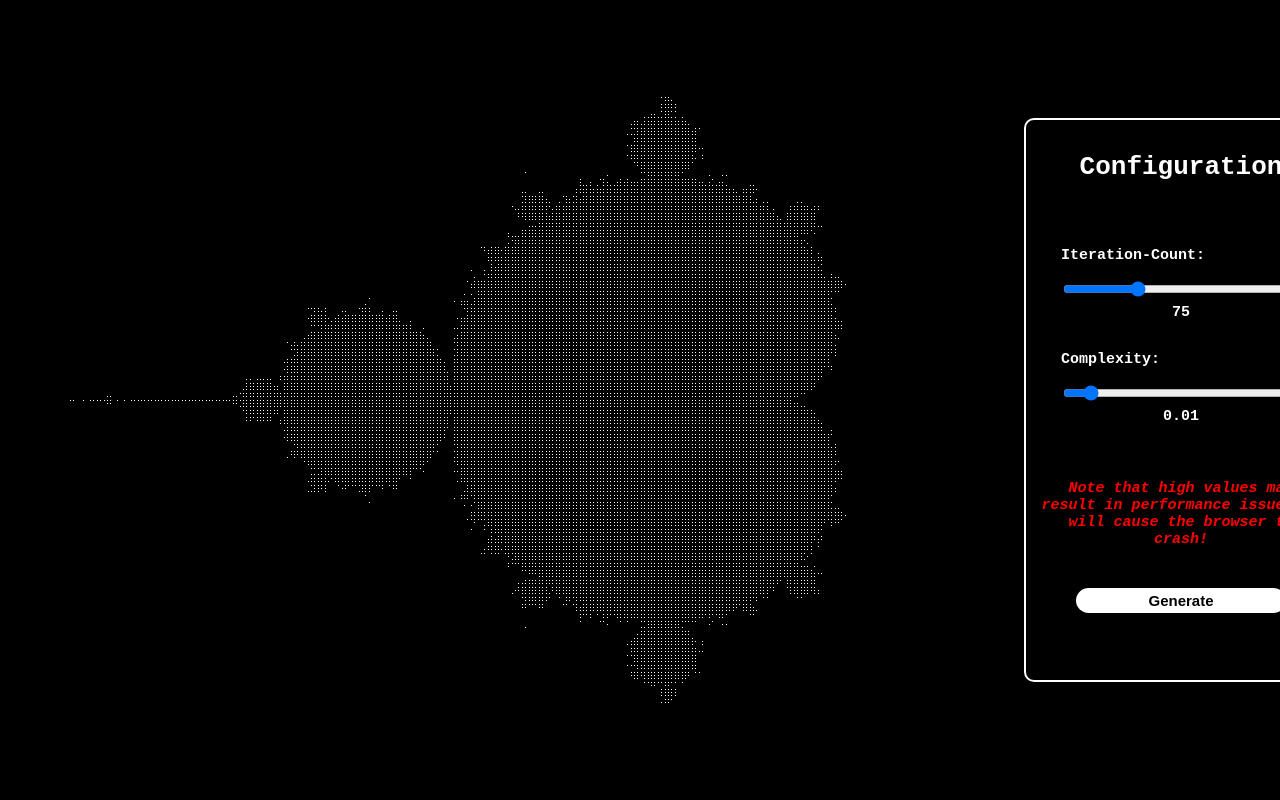
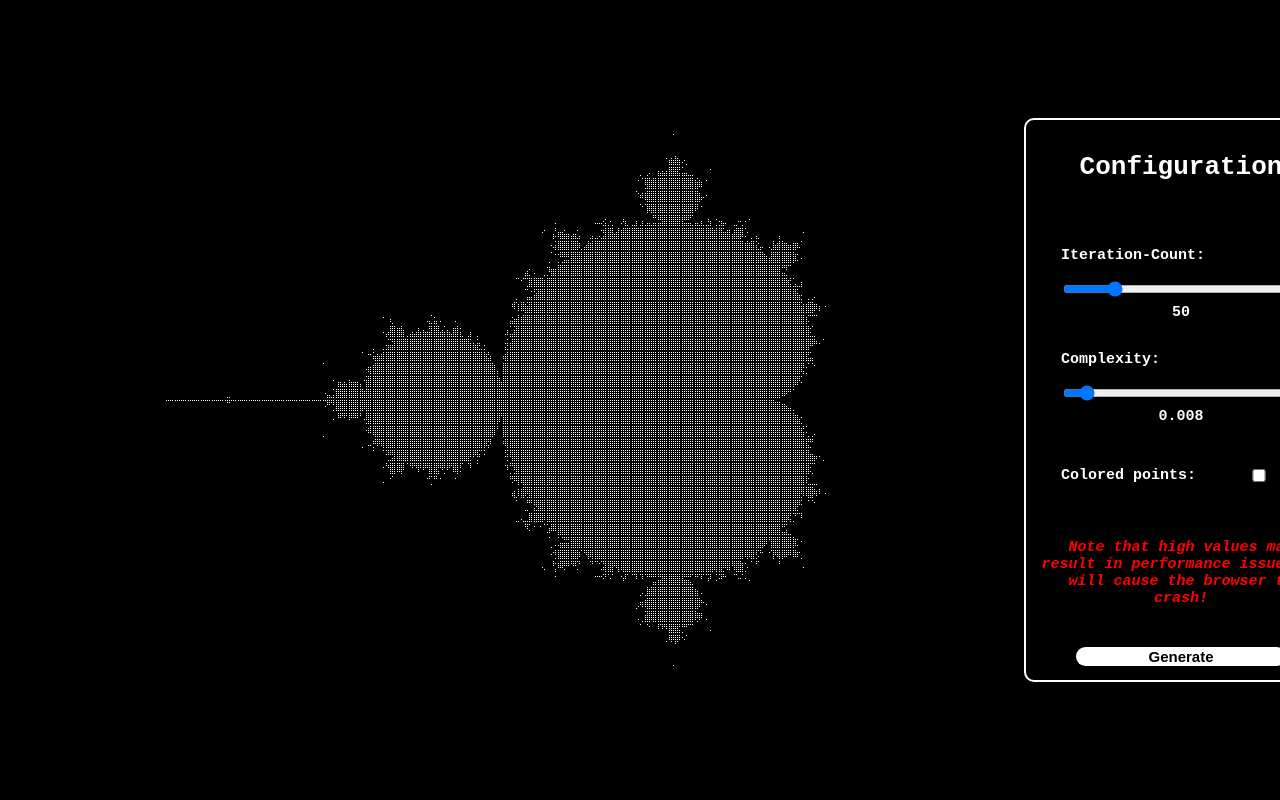
Before and after one commit to jv-schneider/MandelbrotSet, a plain HTML site: page index.html in a window 1280 px wide. Shown: the top 800 px of the page. Drawn offline with Linux system fonts and the light colour scheme.

Commit message:
Icon hover effect, smaller set and lines (not done)

```diff
--- a/app.js
+++ b/app.js
@@ -7,11 +7,13 @@ const canvas = document.querySelector("canvas");
 const iterationCountSlider = document.querySelector("input#iteration-count");
 const complexitySlider = document.querySelector("input#complexity");
 const button = document.querySelector("button");
+const colorCheckbox = document.querySelector("input#color");
 
 // Important global variables
 
 let iterationCount = parseInt(iterationCountSlider.value);
 let complexity = parseFloat(complexitySlider.value);
+let colorSim = false;
 let size = 1.7;
 let setColor = [255, 255, 255];
 let setStates = {};
@@ -134,9 +136,54 @@ function inSet(num) {
   return true;
 }
 
-function showPath(event) {
-  // console.log(event.clientX, event.clientY);
-}
+// function getColor(num) {
+//   let z = 0;
+//   let counter = 0;
+
+//   for (let i = 0; i < iterationCount; i++) {
+//     z = add(mul(z, z), num);
+
+//     if (z.re > 100 || z.im > 100) {
+//       break;
+//     }
+//     counter++;
+//   }
+//   if (counter > 100) {
+//     return [0, 255, 0];
+//   } else {
+//     return [255, 0, 0];
+//   }
+// }
+
+// function showPath(event) {
+//   let point = [
+//     (5 * (event.x - canvasWidth / 2)) / canvasWidth,
+//     (5 * -(event.y - window.innerHeight / 2)) / canvasHeight,
+//   ];
+
+//   let z = new Complex16([0, 0]);
+//   let c = new Complex16([point[0], point[1]]);
+//   let path = [];
+
+//   for (let i = 0; i < iterationCount; i++) {
+//     z = add(mul(z, z), c);
+//     path.push(z);
+//   }
+//   for (let i = 0; i < path.length - 1; i++) {
+//     ctx.beginPath();
+//     ctx.moveTo(
+//       Math.floor((point[0] * canvasWidth) / 5 + canvasWidth / 2),
+//       Math.floor((point[1] * canvasHeight) / 5 + canvasWidth / 2)
+//     );
+//     ctx.lineTo(
+//       Math.floor((path[i].re * canvasWidth) / 5 + canvasWidth / 2),
+//       Math.floor((path[i].im * canvasHeight) / 5 + canvasWidth / 2)
+//     );
+//   }
+//   ctx.strokeStyle = "red";
+//   ctx.lineWidth = "5px";
+//   ctx.stroke();
+// }
 
 // Draw the Mandelbrot Set on the Canvas
 
@@ -159,13 +206,26 @@ function drawSet() {
         if (inSet(new Complex16([j, i]))) {
           // console.log(j + " is part of the mandelbrot set");
           drawPixel(
-            Math.floor((j * canvasWidth) / 4 + canvasWidth / 2),
-            Math.floor((i * canvasHeight) / 4 + canvasWidth / 2),
+            Math.floor((j * canvasWidth) / 5 + canvasWidth / 2),
+            Math.floor((i * canvasHeight) / 5 + canvasWidth / 2),
             setColor[0],
             setColor[1],
             setColor[2],
             255
           );
+          // } else {
+          //   if (colorSim) {
+          //     let pixelColor = getColor(new Complex16([j, i]));
+          //     drawPixel(
+          //       Math.floor((j * canvasWidth) / 4 + canvasWidth / 2),
+          //       Math.floor((i * canvasHeight) / 4 + canvasWidth / 2),
+          //       pixelColor[0],
+          //       pixelColor[1],
+          //       pixelColor[2],
+          //       255
+          //     );
+          //     console.log(pixelColor);
+          //   }
         }
       }
     }
@@ -191,5 +251,5 @@ function generateSet() {
 // React accordingly on user input
 
 window.addEventListener("resize", resizeCanvas, false);
-canvas.addEventListener("mouseover", showPath);
+// canvas.addEventListener("mousemove", showPath);
 button.addEventListener("click", generateSet);
--- a/index.html
+++ b/index.html
@@ -24,7 +24,7 @@
         <div id="input-container">
           <p>Iteration-Count:</p>
           <input
-            value="75"
+            value="50"
             id="iteration-count"
             type="range"
             min="1"
@@ -32,10 +32,10 @@
             step="1"
             oninput="this.nextElementSibling.value = this.value"
           />
-          <output>75</output>
+          <output>50</output>
           <p>Complexity:</p>
           <input
-            value="0.01"
+            value="0.008"
             id="complexity"
             type="range"
             min="0.001"
@@ -43,7 +43,11 @@
             step="0.001"
             oninput="this.nextElementSibling.value = this.value"
           />
-          <output>0.01</output>
+          <output>0.008</output>
+          <div id="checkbox-input">
+            <p>Colored points:</p>
+            <input id="color" type="checkbox" />
+          </div>
         </div>
         <p id="warning">
           Note that high values may result in performance issues or will cause
--- a/style.css
+++ b/style.css
@@ -30,12 +30,29 @@ div#sidebar {
   flex-direction: column;
   border: 2px solid white;
   border-radius: 10px;
-  height: 50vh;
+  height: 55vh;
   padding: 15px;
   margin-right: 5vw;
   margin-left: 80vw;
   min-height: 530px;
   min-width: 280px;
+}
+
+button:hover {
+  box-shadow: 0 0 15px white;
+}
+
+#checkbox-input {
+  display: flex;
+  flex-direction: row;
+  justify-content: space-between;
+  align-items: center;
+  width: 100%;
+  margin-top: 12px;
+}
+
+#checkbox-input > p {
+  width: 200%;
 }
 
 #input-container {
@@ -79,10 +96,6 @@ button {
   transition: 0.5s;
 }
 
-button:hover {
-  box-shadow: 0 0 15px white;
-}
-
 #warning {
   margin-top: 40px;
   color: red;
@@ -116,14 +129,14 @@ footer {
 }
 
 .footer-icon > svg:hover {
-  transform: scale(1.05);
+  fill: var(--hover-color);
 }
 
 hr {
   width: 90vw;
   max-width: 1080px;
   margin: 0 5vw;
-  opacity: 0.25;
+  opacity: 0.5;
   border-width: 1px;
   border-color: var(--hover-color);
 }
```
